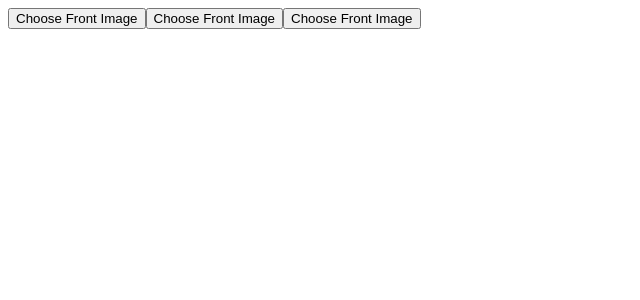
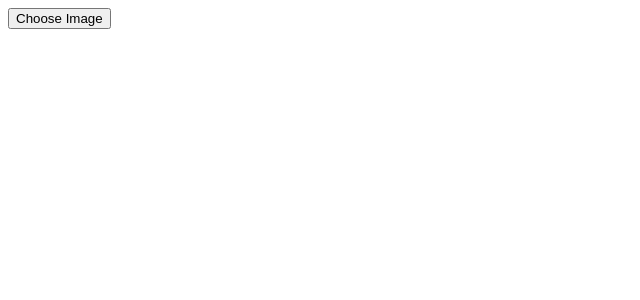
Before and after one commit to rmoubayed/angular-upload-files, an Angular app: page / in a window 1280 px wide. Shown: the top 300 px of the page, without its empty margins (0-640 px from the left). Built offline with nearby package versions, Linux system fonts and the light colour scheme.

Commit message:
added node_modules to git ignore and some fixes

```diff
--- a/package.json
+++ b/package.json
@@ -1,6 +1,6 @@
 {
   "name": "angular-upload-files",
-  "version": "1.1.1",
+  "version": "1.1.20",
   "description": "",
   "main": "index.js",
   "scripts": {
@@ -63,5 +63,9 @@
     "ts-node": "~3.2.0",
     "tslint": "~5.3.2",
     "typescript": "^2.4.2"
+  },
+  "repository": {
+    "type": "git",
+    "url": "https://github.com/rmoubayed/angular-upload-files"
   }
 }
--- a/src/app/app.component.html
+++ b/src/app/app.component.html
@@ -3,27 +3,13 @@
 <app-uploader
 (onFilesSelected)="readFiles($event)"
 (onUploadComplete)="uploadDone($event)"
-[buttonText]="'Choose Front Image'"
+[buttonText]="'Choose Image'"
 [buttonClass]="'btn btn-default'"
-[postUrl]="'http://127.0.0.1:1334/lotus/product'"
+[postUrl]="'https://api.imgur.com/3/image'"
 [id]="0"
+[multiple]="true"
+[usingImages]="true"
+[showImagesOnAdd]="true"
+[imageWidth]="'180px'"
+[uploadParams]="uploadParams"
 ></app-uploader>
-
-<app-uploader
-(onFilesSelected)="readFiles($event)"
-(onUploadComplete)="uploadDone($event)"
-[buttonText]="'Choose Front Image'"
-[buttonClass]="'btn btn-default'"
-[postUrl]="'http://127.0.0.1:1334/lotus/product'"
-[id]="1"
-></app-uploader>
-
-
-<app-uploader
-(onFilesSelected)="readFiles($event)"
-(onUploadComplete)="uploadDone($event)"
-[buttonText]="'Choose Front Image'"
-[buttonClass]="'btn btn-default'"
-[postUrl]="'http://127.0.0.1:1334/lotus/product'"
-[id]="2"
-></app-uploader>
--- a/src/app/app.component.ts
+++ b/src/app/app.component.ts
@@ -1,3 +1,4 @@
+import { UploadParams } from './../../.ng_build/ts/src/app/uploader/uploader/uploader.component.d';
 import { Component, OnInit, AfterViewInit } from '@angular/core';
 import { Router, NavigationEnd } from '@angular/router';
 import { UploadService } from './uploader/uploader/upload.service';
@@ -8,16 +9,23 @@ import { UploadService } from './uploader/uploader/upload.service';
   styleUrls: ['./app.component.css']
 })
 export class AppComponent implements OnInit {
-
+  uploadParams : UploadParams;
   constructor(private router: Router, private uploadService : UploadService) {
 
   }
   ngOnInit() {
-
+    this.uploadParams = {
+      formDataPropertyName: 'image',
+      extraParams: [{
+        paramValueIsFromFile: true,
+        paramValue: "name",
+        paramName: "filename"
+      }]
+    }
   }
   readFiles(event) {
     console.log(event);
-    this.uploadService.startUpload.next(event);
+    this.uploadService.startUpload.next(event.files);
     this.uploadService.currentUploadProgress.subscribe(
       (progress)=>{
         console.log(progress);
--- a/src/app/uploader/uploader/uploader.component.html
+++ b/src/app/uploader/uploader/uploader.component.html
@@ -1,16 +1,9 @@
 <input style="display: none" type="file" [multiple]="multiple" (change)="onFileSelected($event)" #fileInput>
 <button id="uploadBtn{{id!==undefined?id:''}}" (click)="fileInput.click()">{{buttonText}}</button>
-<div class="imageContainer" *ngIf="showImagesOnAdd">
+<div class="imageContainer" *ngIf="showImagesOnAdd" >
   <img
+  id="drag{{v}}"
   (click)="removeImage(v)"
   *ngFor="let image of images; let v=index"
-  style="max-width:100px" [src]="image" alt="noImg">
+  [ngStyle]="{'width' : imageWidth}" [src]="image" alt="noImg">
 </div>
-
-<!-- (drop)="sortImages($event)"
-
-id="drag{{v}}"
-draggable="true"
-(dragstart)="checkPos($event, v)"
-(dragenter)="opacitize(v, '0.4')"
-(dragleave)="opacitize(v, '1')"  -->
--- a/src/app/uploader/uploader/uploader.component.ts
+++ b/src/app/uploader/uploader/uploader.component.ts
@@ -23,6 +23,7 @@ export class UploaderComponent implements OnInit, OnDestroy, AfterViewInit {
   @Input() imagesRemovable: boolean;
   @Input() usingImages: boolean;
   @Input() buttonClass: string;
+  @Input() imageWidth: string;
   @Input() multiple: boolean;
   @Input() showImagesOnAdd: boolean;
   @Input() id: number;
@@ -151,6 +152,41 @@ export class UploaderComponent implements OnInit, OnDestroy, AfterViewInit {
       }
     }
   }
+  sortImages(event) {
+    // alert();
+    console.log(event);
+    // let targetId = event.toElement.id;
+    // if(targetId.includes('drag')) {
+    //   let targetIndex = +targetId.replace('drag', '');
+    //   let temp = this.images[targetIndex];
+    //   this.images[targetIndex] = this.images[this.currentSourceImageIndex];
+    //   this.images[this.currentSourceImageIndex] = temp;
+    //   this.files[targetIndex] = this.files[this.currentSourceImageIndex];
+    //   this.files[this.currentSourceImageIndex] = temp;
+    //   this.currentSourceImageIndex = undefined;
+    //   this.resetOpacity();
+    // }
+  }
+  checkPos(event, index) {
+    console.log('starting');
+    if(!this.currentSourceImageIndex) {
+      this.currentSourceImageIndex = index;
+    }
+  }
+  opacitize(index, opacity){
+    console.log('OPACCCC');
+    if(index !== this.currentSourceImageIndex) {
+      console.log(index);
+      let img = <HTMLImageElement>document.getElementById('drag'+index);
+      img.style.opacity = opacity;
+    }
+  }
+  resetOpacity() {
+    // for(let i=0; i<this.urls.length;i++) {
+    //   let img = <HTMLImageElement>document.getElementById('drag'+i);
+    //   img.style.opacity = '1';
+    // }
+  }
   ngOnDestroy() {
     this.subscriptions.forEach( sub => sub.unsubscribe());
   }
```
Also changed, not shown: 5 other files (tests, documents, lock files or other folders).
